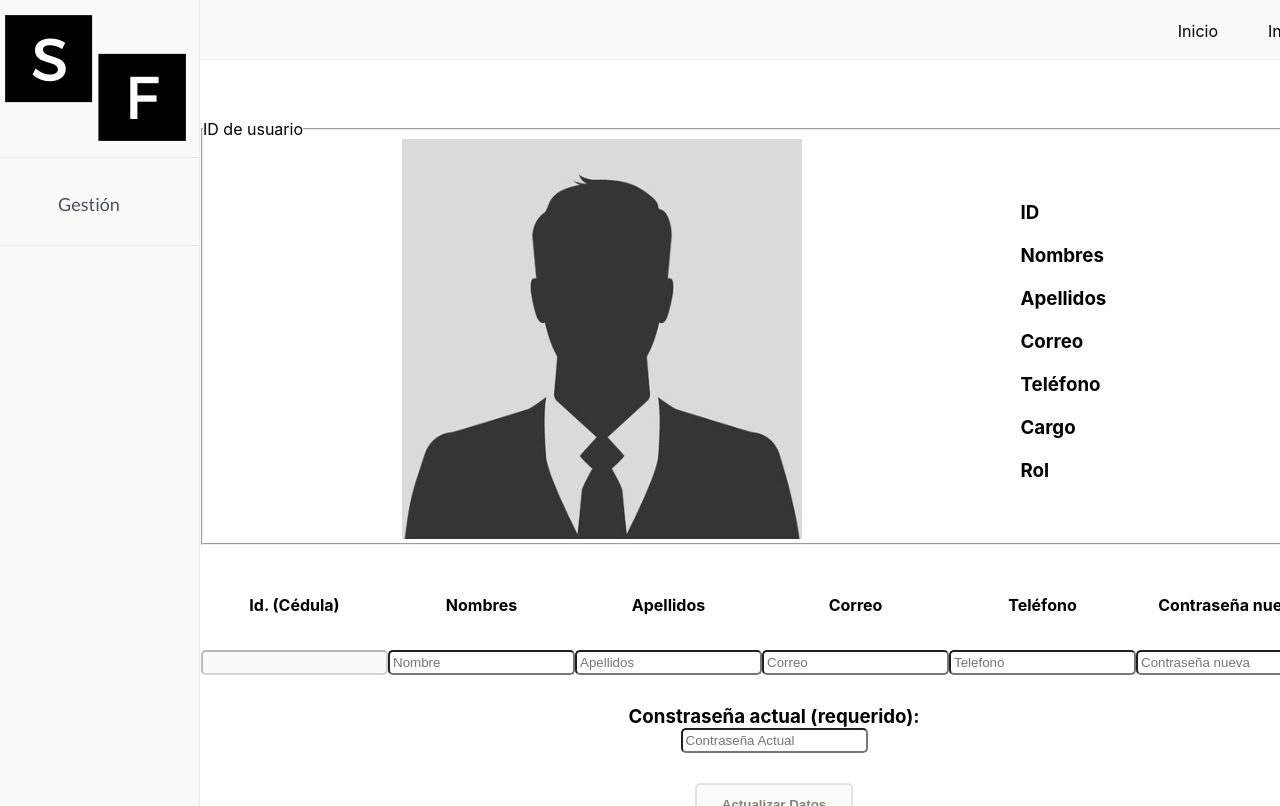
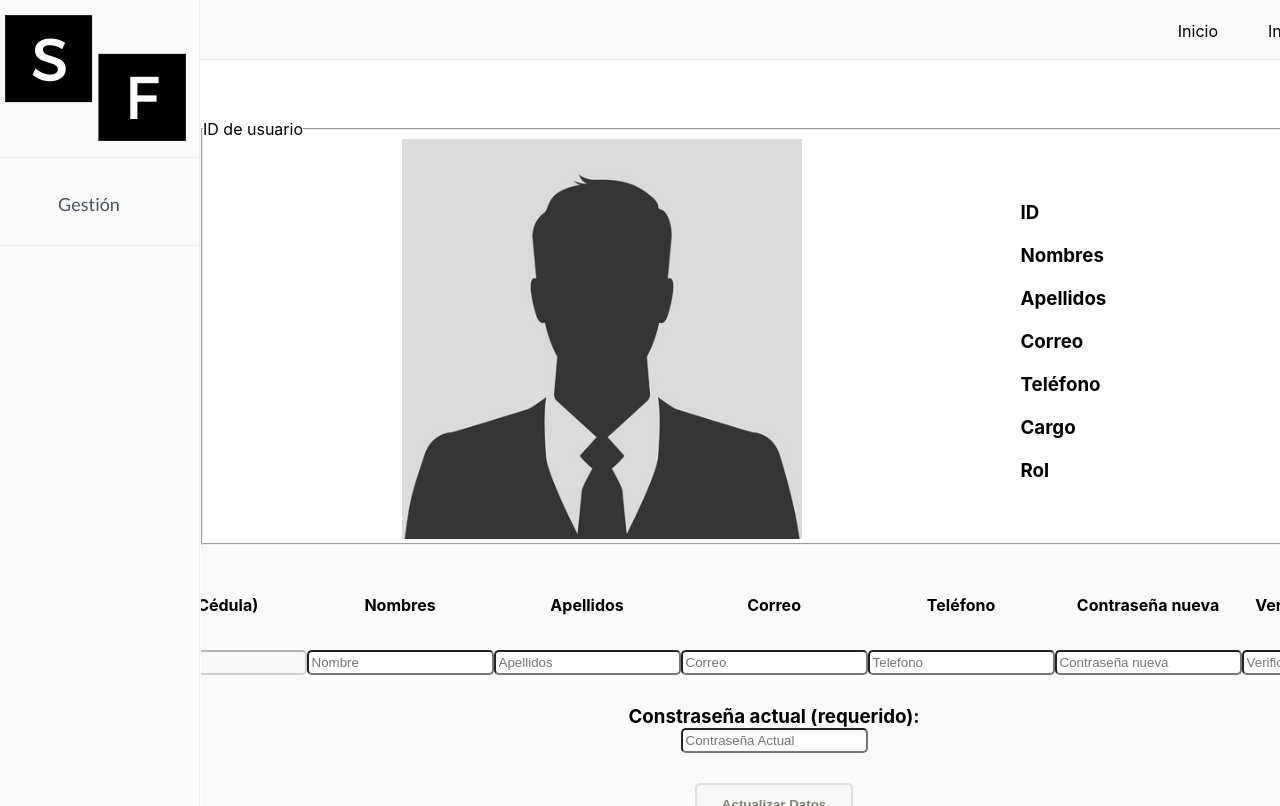
Before and after one commit to johiny/Sell_In_A_Flash, a React (Create React App) app: page /InterfazGestionUsuarios/Usuarios/Editar in a window 1280 px wide. Shown: the top 806 px of the page. Built offline with nearby package versions, Linux system fonts and the light colour scheme.

Commit message:
Más ajustes a interfaces de usuario

```diff
--- a/src/pages/InterfazGestionUsuarios/UserdataAD.jsx
+++ b/src/pages/InterfazGestionUsuarios/UserdataAD.jsx
@@ -205,8 +205,6 @@ const UserdataAD = () =>{
 
                         </tr>
                     </tbody>
-                </form>
-            </div>
             <div className = "botonActualizar">
                 <button
                 onClick={() => {enviarAlBackendgu();
@@ -217,6 +215,8 @@ const UserdataAD = () =>{
                 </button>
                 <ToastContainer position= 'bottom-center' autoClose = {5000}/>
             </div>
+                </form>
+            </div>
         </>
     )
 };
--- a/src/pages/InterfazGestionUsuarios/UserdataUSedit.jsx
+++ b/src/pages/InterfazGestionUsuarios/UserdataUSedit.jsx
@@ -72,6 +72,7 @@ function UserdataUSedit(){
                             </table>
                         </div>
             </fieldset>
+            <div className="tabladedatos">
                 <form className="tabus1">
                         {
                             actDatos ? (
@@ -129,11 +130,6 @@ function UserdataUSedit(){
 
                         </>)
                         }
-
-            </form>
-            <div>
-                <div><form>
-                </form></div>
                     <div className = "botonActualizar">
                             <button
                             onClick={() => {enviarAlBackendgu();
@@ -144,6 +140,9 @@ function UserdataUSedit(){
                             </button>
                             <ToastContainer position= 'bottom-center' autoClose = {5000}/>
                     </div>
+                </form>
+            </div>
+            <div>
             </div>
 
 
```
Lines whose indentation alone changed are shown as unchanged.
